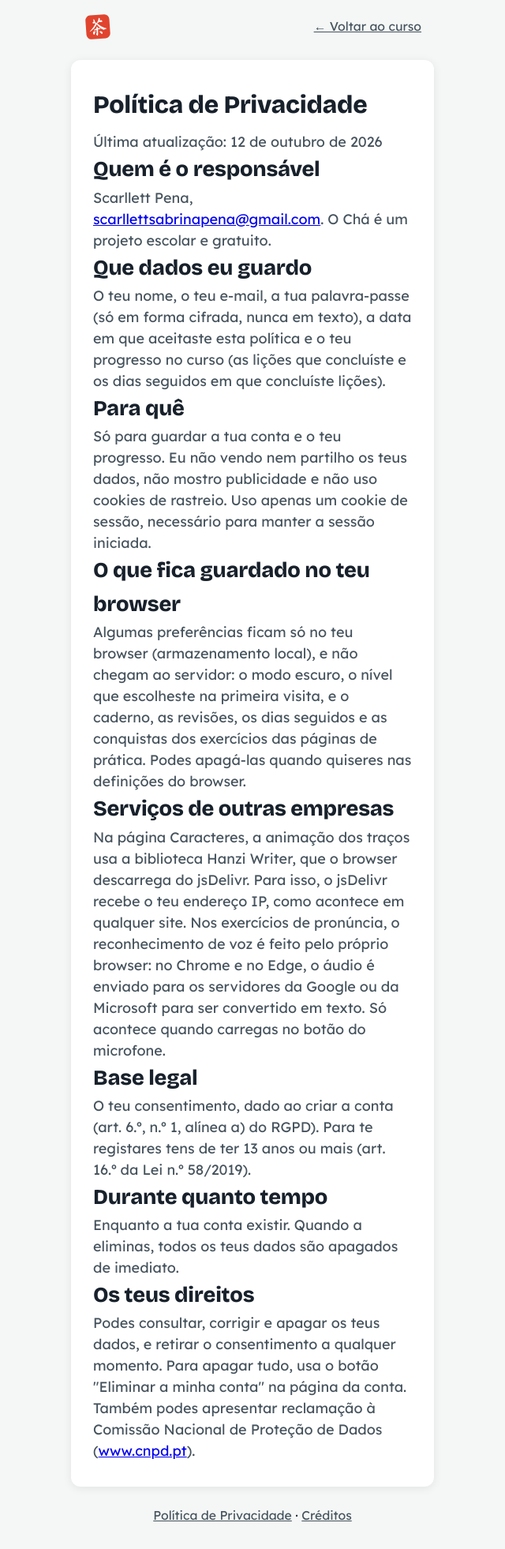
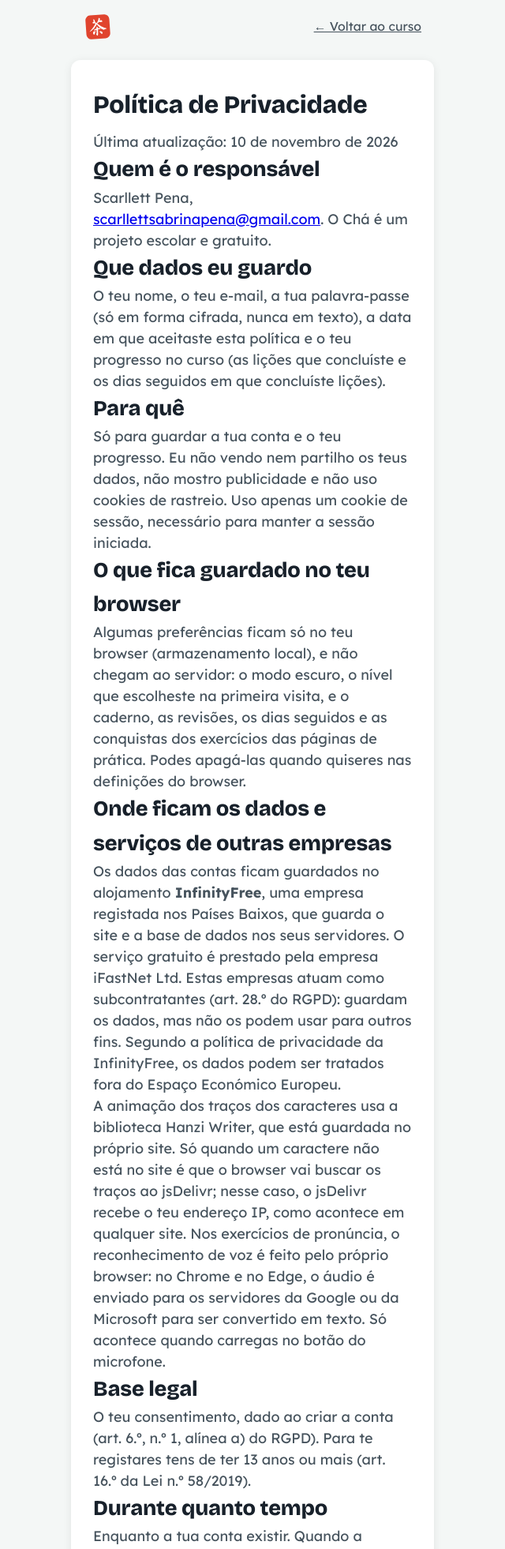
Before and after one commit to SCCPScar/MandarinCourse, a PHP site: page /privacidade.php in a window 1280 px wide. Shown: the top 1962 px of the page at 79% size, without its empty margins (320-960 px from the left). Before the commit the page ends 1927 px from the top, so only its background shows below. Run offline with PHP 8.4, Linux system fonts and the light colour scheme.

Commit message:
Site publicado: endereço nos documentos e alojamento na Política de Privacidade
- privacidade.php: indica o alojamento (InfinityFree, com o serviço
  prestado pela iFastNet Ltd.) como subcontratante e que os dados podem
  ser tratados fora do EEE; corrige o texto do Hanzi Writer, que agora
  está guardado no próprio site.
- Relatório (ficha de planeamento) e PowerPoint: o endereço do site.

Co-Authored-By: Claude Opus 5.5 <noreply@anthropic.com>
Claude-Session: https://claude.ai/code/session_01527Jri6dhBVLGBbTPk8Mhm

```diff
--- a/ferramentas/documentos/apresentacao/apresentacao.js
+++ b/ferramentas/documentos/apresentacao/apresentacao.js
@@ -228,7 +228,7 @@ async function icone(Componente, cor) {
   // ═══ 9. DEMONSTRAÇÃO ═══
   s = pres.addSlide({ masterName: 'SECCAO', sectionTitle: 'Apresentação' });
   s.addText('Demonstração', { placeholder: 'title' });
-  texto(s, '[endereço do site]', { x: M, y: 3.9, w: W - 2 * M, h: 0.6, fontSize: 22, color: COR.jadeClaro, align: 'center' });
+  texto(s, 'cha-mandarim.infinityfreeapp.com', { x: M, y: 3.9, w: W - 2 * M, h: 0.6, fontSize: 22, color: COR.jadeClaro, align: 'center' });
   s.addNotes('Muda para o browser e segue o roteiro da demonstração do guião (4:30): página inicial, a rota, Pequim, lição 1 com som e exercício, concluir lição, cartões e traços, modo escuro, phpMyAdmin com o hash. Se algo falhar, os diapositivos de reserva no fim têm as capturas de cada passo.');
 
   // ═══ 10. TESTES COM UTILIZADORES ═══
--- a/mandarin_project/privacidade.php
+++ b/mandarin_project/privacidade.php
@@ -9,7 +9,7 @@ require 'includes/cabecalho.php';
 ?>
 <section class="conta-caixa">
   <h1>Política de Privacidade</h1>
-  <p>Última atualização: 12 de outubro de 2026</p>
+  <p>Última atualização: 10 de novembro de 2026</p>
 
   <h2>Quem é o responsável</h2>
   <p>Scarllett Pena, <a href="mailto:scarllettsabrinapena@gmail.com">scarllettsabrinapena@gmail.com</a>. O Chá é um projeto escolar e gratuito.</p>
@@ -23,8 +23,9 @@ require 'includes/cabecalho.php';
   <h2>O que fica guardado no teu browser</h2>
   <p>Algumas preferências ficam só no teu browser (armazenamento local), e não chegam ao servidor: o modo escuro, o nível que escolheste na primeira visita, e o caderno, as revisões, os dias seguidos e as conquistas dos exercícios das páginas de prática. Podes apagá-las quando quiseres nas definições do browser.</p>
 
-  <h2>Serviços de outras empresas</h2>
-  <p>Na página Caracteres, a animação dos traços usa a biblioteca Hanzi Writer, que o browser descarrega do jsDelivr. Para isso, o jsDelivr recebe o teu endereço IP, como acontece em qualquer site. Nos exercícios de pronúncia, o reconhecimento de voz é feito pelo próprio browser: no Chrome e no Edge, o áudio é enviado para os servidores da Google ou da Microsoft para ser convertido em texto. Só acontece quando carregas no botão do microfone.</p>
+  <h2>Onde ficam os dados e serviços de outras empresas</h2>
+  <p>Os dados das contas ficam guardados no alojamento <strong>InfinityFree</strong>, uma empresa registada nos Países Baixos, que guarda o site e a base de dados nos seus servidores. O serviço gratuito é prestado pela empresa iFastNet Ltd. Estas empresas atuam como subcontratantes (art. 28.º do RGPD): guardam os dados, mas não os podem usar para outros fins. Segundo a política de privacidade da InfinityFree, os dados podem ser tratados fora do Espaço Económico Europeu.</p>
+  <p>A animação dos traços dos caracteres usa a biblioteca Hanzi Writer, que está guardada no próprio site. Só quando um caractere não está no site é que o browser vai buscar os traços ao jsDelivr; nesse caso, o jsDelivr recebe o teu endereço IP, como acontece em qualquer site. Nos exercícios de pronúncia, o reconhecimento de voz é feito pelo próprio browser: no Chrome e no Edge, o áudio é enviado para os servidores da Google ou da Microsoft para ser convertido em texto. Só acontece quando carregas no botão do microfone.</p>
 
   <h2>Base legal</h2>
   <p>O teu consentimento, dado ao criar a conta (art. 6.º, n.º 1, alínea a) do RGPD). Para te registares tens de ter 13 anos ou mais (art. 16.º da Lei n.º 58/2019).</p>
```
Also changed, not shown: 3 other files.
